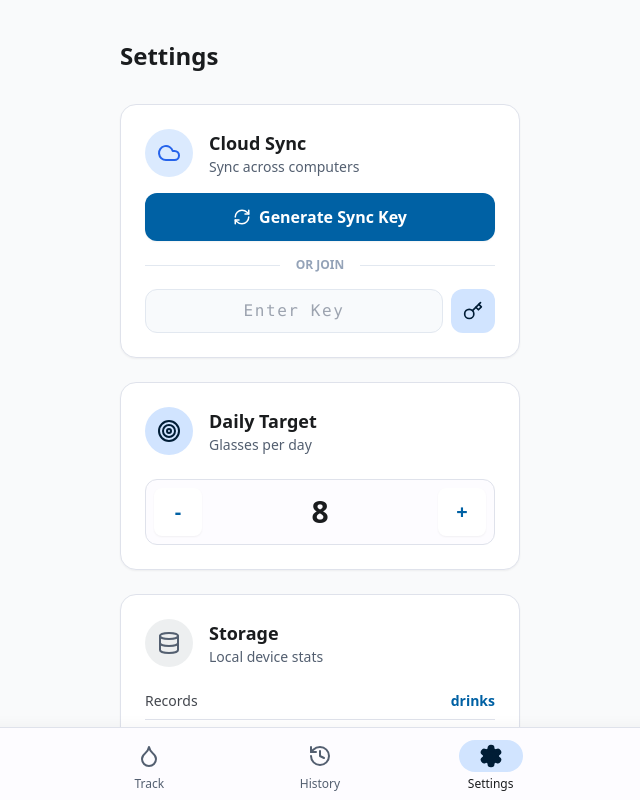
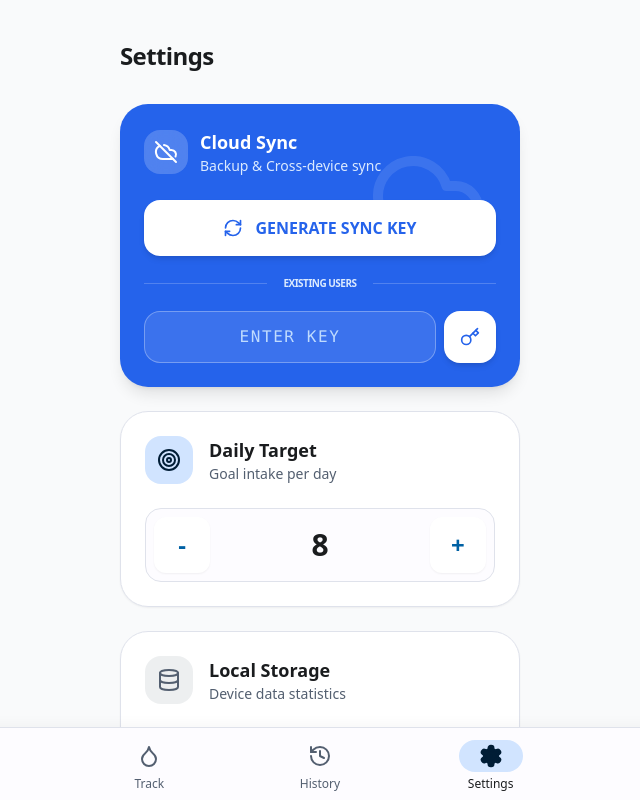
Before and after one commit to haris66/hydrotrack, a React (Vite) app: page / in a window 1280 px wide. Both pictures are taken after a click on the button "Settings". Shown: the whole page, without its empty margins (320-960 px from the left). Built offline with nearby package versions, Linux system fonts and the light colour scheme.

Commit message:
settings.tsx

```diff
--- a/pages/Settings.tsx
+++ b/pages/Settings.tsx
@@ -1,7 +1,8 @@
 import React, { useState, useEffect } from 'react';
-import { Target, Info, Download, Smartphone, Check, Share, MoreVertical, Database, Trash2, Cloud, RefreshCw, Key, Copy } from 'lucide-react';
+import { Target, Info, Download, Smartphone, Check, Share, MoreVertical, Database, Trash2, Cloud, RefreshCw, Key, Copy, CloudOff, AlertCircle, Clock } from 'lucide-react';
 import { clearAllData } from '../utils/storage';
 import { generateSyncId } from '../utils/sync';
+import { SyncLog } from '../types';
 
 interface SettingsProps {
   target: number;
@@ -9,9 +10,13 @@ interface SettingsProps {
   totalRecords: number;
   syncId: string | null;
   onSetSyncId: (id: string | null) => void;
+  syncLogs: SyncLog[];
+  onClearLogs: () => void;
 }
 
-export const SettingsPage: React.FC<SettingsProps> = ({ target, setTarget, totalRecords, syncId, onSetSyncId }) => {
+export const SettingsPage: React.FC<SettingsProps> = ({
+  target, setTarget, totalRecords, syncId, onSetSyncId, syncLogs, onClearLogs
+}) => {
   const [deferredPrompt, setDeferredPrompt] = useState<any>(null);
   const [isInstalled, setIsInstalled] = useState(false);
   const [isIOS, setIsIOS] = useState(false);
@@ -50,7 +55,7 @@ export const SettingsPage: React.FC<SettingsProps> = ({ target, setTarget, total
   };
 
   const handleClearData = () => {
-    if (window.confirm("Are you sure? This will delete local and cloud links.")) {
+    if (window.confirm("Are you sure? This will delete local progress AND disable cloud sync.")) {
       clearAllData();
     }
   };
@@ -61,10 +66,10 @@ export const SettingsPage: React.FC<SettingsProps> = ({ target, setTarget, total
   };
 
   const handleJoinSync = () => {
-    if (inputSyncId.length < 4) return;
-    onSetSyncId(inputSyncId.toUpperCase());
+    if (inputSyncId.trim().length < 4) return;
+    onSetSyncId(inputSyncId.trim().toUpperCase());
     setInputSyncId('');
-    window.location.reload(); // Force reload to pull new cloud data
+    setTimeout(() => window.location.reload(), 500);
   };
 
   const copyToClipboard = () => {
@@ -75,71 +80,110 @@ export const SettingsPage: React.FC<SettingsProps> = ({ target, setTarget, total
     }
   };
 
+  const formatTime = (ts: number) => {
+    return new Date(ts).toLocaleTimeString([], { hour: '2-digit', minute: '2-digit', second: '2-digit' });
+  };
+
   return (
     <div className="h-full pt-10 px-6 max-w-md mx-auto w-full overflow-y-auto pb-24 no-scrollbar">
-      <h2 className="text-2xl font-bold text-md3-onSurface mb-8">Settings</h2>
+      <h2 className="text-2xl font-bold text-md3-onSurface mb-8 tracking-tight">Settings</h2>
 
       {/* Cloud Sync Section */}
-      <div className="bg-white rounded-2xl p-6 shadow-sm border border-md3-surfaceVariant mb-6">
-        <div className="flex items-center gap-4 mb-4">
-          <div className="p-3 bg-blue-100 text-blue-600 rounded-full">
-            <Cloud size={24} />
+      <div className="bg-blue-600 rounded-[28px] p-6 shadow-lg mb-6 text-white relative overflow-hidden">
+        <div className="absolute top-0 right-0 p-8 opacity-10 pointer-events-none">
+          <Cloud size={120} />
+        </div>
+
+        <div className="flex items-center gap-3 mb-6 relative z-10">
+          <div className="p-2.5 bg-white/20 rounded-2xl backdrop-blur-md">
+            {syncId ? <Cloud size={24} /> : <CloudOff size={24} />}
           </div>
           <div>
-            <h3 className="text-lg font-semibold text-md3-onSurface">Cloud Sync</h3>
-            <p className="text-sm text-md3-secondary">Sync across computers</p>
+            <h3 className="text-lg font-bold">Cloud Sync</h3>
+            <p className="text-sm text-blue-100">Backup & Cross-device sync</p>
           </div>
         </div>
 
         {syncId ? (
-          <div className="space-y-4">
-            <div className="bg-slate-50 p-4 rounded-xl border border-slate-200">
-              <p className="text-xs text-slate-500 uppercase font-bold mb-1 tracking-wider">Your Sync Key</p>
+          <div className="space-y-4 relative z-10">
+            <div className="bg-white/10 backdrop-blur-md p-4 rounded-2xl border border-white/20">
+              <p className="text-[10px] text-blue-100 uppercase font-black mb-1 tracking-widest">Your Private Sync Key</p>
               <div className="flex items-center justify-between">
-                <span className="text-2xl font-mono font-black text-md3-primary tracking-widest">{syncId}</span>
+                <span className="text-3xl font-mono font-black tracking-widest">{syncId}</span>
                 <button
                   onClick={copyToClipboard}
-                  className="p-2 hover:bg-slate-200 rounded-lg transition-colors text-slate-500"
+                  className="p-3 bg-white/20 hover:bg-white/30 rounded-xl transition-all active:scale-90"
                 >
-                  {copyFeedback ? <Check size={20} className="text-green-500" /> : <Copy size={20} />}
+                  {copyFeedback ? <Check size={20} /> : <Copy size={20} />}
                 </button>
               </div>
-              <p className="text-[10px] text-slate-400 mt-2 leading-tight">
-                Enter this key on another device to share your progress.
-              </p>
             </div>
+
+            {/* Sync History List */}
+            <div className="bg-white/10 backdrop-blur-md rounded-2xl overflow-hidden border border-white/20">
+              <div className="px-4 py-3 border-b border-white/10 flex justify-between items-center bg-white/5">
+                <span className="text-[10px] uppercase font-black tracking-widest text-blue-100 flex items-center gap-2">
+                  <Clock size={12} /> Sync History
+                </span>
+                {syncLogs.length > 0 && (
+                  <button onClick={onClearLogs} className="text-[10px] font-black uppercase tracking-tighter hover:underline">Clear</button>
+                )}
+              </div>
+              <div className="max-h-32 overflow-y-auto p-2 space-y-2 no-scrollbar">
+                {syncLogs.length === 0 ? (
+                  <div className="py-4 text-center text-xs text-blue-200 italic">No operations yet</div>
+                ) : (
+                  syncLogs.map(log => (
+                    <div key={log.id} className="flex gap-2 p-2 rounded-lg bg-white/5 border border-white/5">
+                      <div className="mt-0.5">
+                        {log.status === 'success' ? <Check size={12} className="text-green-300" /> :
+                         log.status === 'error' ? <AlertCircle size={12} className="text-red-300" /> :
+                         <Info size={12} className="text-blue-200" />}
+                      </div>
+                      <div className="flex-1">
+                        <p className="text-[10px] font-bold leading-tight">{log.message}</p>
+                        <p className="text-[8px] opacity-60 font-mono mt-0.5">{formatTime(log.timestamp)}</p>
+                      </div>
+                    </div>
+                  ))
+                )}
+              </div>
+            </div>
+
             <button
               onClick={() => onSetSyncId(null)}
-              className="w-full py-2 text-xs text-red-500 font-semibold uppercase tracking-widest"
+              className="w-full py-2.5 text-xs text-blue-100 font-bold uppercase tracking-widest hover:text-white transition-colors"
             >
-              Disable Sync
+              Disable Sync & Remove Key
             </button>
           </div>
         ) : (
-          <div className="space-y-4">
+          <div className="space-y-5 relative z-10">
             <button
               onClick={handleCreateSync}
-              className="w-full flex items-center justify-center gap-2 bg-md3-primary text-white py-3 rounded-xl font-bold shadow-sm"
+              className="w-full flex items-center justify-center gap-3 bg-white text-blue-600 py-4 rounded-2xl font-black shadow-md active:scale-95 transition-all"
             >
-              <RefreshCw size={18} />
-              Generate Sync Key
+              <RefreshCw size={20} />
+              GENERATE SYNC KEY
             </button>
-            <div className="relative flex items-center">
-              <div className="flex-grow border-t border-slate-200"></div>
-              <span className="flex-shrink mx-4 text-xs text-slate-400 font-bold uppercase">or join</span>
-              <div className="flex-grow border-t border-slate-200"></div>
+
+            <div className="flex items-center gap-4">
+              <div className="h-[1px] flex-1 bg-white/20"></div>
+              <span className="text-[10px] font-black uppercase text-blue-100 tracking-tighter">Existing users</span>
+              <div className="h-[1px] flex-1 bg-white/20"></div>
             </div>
+
             <div className="flex gap-2">
               <input
                 type="text"
-                placeholder="Enter Key"
+                placeholder="ENTER KEY"
                 value={inputSyncId}
-                onChange={(e) => setInputSyncId(e.target.value.toUpperCase())}
-                className="flex-1 bg-slate-50 border border-slate-200 rounded-xl px-4 font-mono text-center tracking-widest"
+                onChange={(e) => setInputSyncId(e.target.value)}
+                className="flex-1 bg-white/10 border border-white/30 rounded-2xl px-4 py-3 font-mono text-center tracking-widest placeholder:text-blue-200 focus:outline-none focus:bg-white/20"
               />
               <button
                 onClick={handleJoinSync}
-                className="bg-md3-primaryContainer text-md3-onPrimaryContainer p-3 rounded-xl font-bold"
+                className="bg-white text-blue-600 p-4 rounded-2xl font-bold shadow-md active:scale-90 transition-all"
               >
                 <Key size={20} />
               </button>
@@ -149,28 +193,28 @@ export const SettingsPage: React.FC<SettingsProps> = ({ target, setTarget, total
       </div>
 
       {/* Daily Target Section */}
-      <div className="bg-white rounded-2xl p-6 shadow-sm border border-md3-surfaceVariant mb-6">
+      <div className="bg-white rounded-[28px] p-6 shadow-sm border border-md3-surfaceVariant mb-6">
         <div className="flex items-center gap-4 mb-6">
-          <div className="p-3 bg-md3-primaryContainer rounded-full text-md3-onPrimaryContainer">
+          <div className="p-3 bg-md3-primaryContainer rounded-2xl text-md3-onPrimaryContainer">
             <Target size={24} />
           </div>
           <div>
-            <h3 className="text-lg font-semibold text-md3-onSurface">Daily Target</h3>
-            <p className="text-sm text-md3-secondary">Glasses per day</p>
+            <h3 className="text-lg font-bold text-md3-onSurface">Daily Target</h3>
+            <p className="text-sm text-md3-secondary">Goal intake per day</p>
           </div>
         </div>
 
-        <div className="flex items-center justify-between bg-md3-surface rounded-xl p-2 border border-md3-surfaceVariant">
+        <div className="flex items-center justify-between bg-md3-surface rounded-2xl p-2 border border-md3-surfaceVariant">
           <button
             onClick={() => setTarget(Math.max(1, target - 1))}
-            className="w-12 h-12 flex items-center justify-center bg-white rounded-lg shadow-sm text-md3-primary transition-colors font-bold text-xl"
+            className="w-14 h-14 flex items-center justify-center bg-white rounded-xl shadow-sm text-md3-primary transition-all active:scale-90 font-black text-2xl"
           >
             -
           </button>
           <span className="text-3xl font-black text-md3-onSurface">{target}</span>
           <button
             onClick={() => setTarget(target + 1)}
-            className="w-12 h-12 flex items-center justify-center bg-white rounded-lg shadow-sm text-md3-primary transition-colors font-bold text-xl"
+            className="w-14 h-14 flex items-center justify-center bg-white rounded-xl shadow-sm text-md3-primary transition-all active:scale-90 font-black text-2xl"
           >
             +
           </button>
@@ -178,84 +222,84 @@ export const SettingsPage: React.FC<SettingsProps> = ({ target, setTarget, total
       </div>
 
       {/* Data Management Section */}
-      <div className="bg-white rounded-2xl p-6 shadow-sm border border-md3-surfaceVariant mb-6">
+      <div className="bg-white rounded-[28px] p-6 shadow-sm border border-md3-surfaceVariant mb-6">
         <div className="flex items-center gap-4 mb-4">
-          <div className="p-3 bg-md3-secondary/10 rounded-full text-md3-secondary">
+          <div className="p-3 bg-md3-secondary/10 rounded-2xl text-md3-secondary">
             <Database size={24} />
           </div>
           <div>
-            <h3 className="text-lg font-semibold text-md3-onSurface">Storage</h3>
-            <p className="text-sm text-md3-secondary">Local device stats</p>
+            <h3 className="text-lg font-bold text-md3-onSurface">Local Storage</h3>
+            <p className="text-sm text-md3-secondary">Device data statistics</p>
           </div>
         </div>
 
         <div className="space-y-4">
           <div className="flex justify-between items-center py-2 border-b border-md3-surfaceVariant">
-            <span className="text-sm text-md3-onSurfaceVariant font-medium">Records</span>
-            <span className="text-sm font-bold text-md3-primary">{totalRecords} drinks</span>
+            <span className="text-sm text-md3-onSurfaceVariant font-bold">Local Records</span>
+            <span className="text-sm font-black text-md3-primary">{totalRecords} drinks</span>
           </div>
           <button
             onClick={handleClearData}
-            className="w-full flex items-center justify-center gap-2 text-red-600 bg-red-50 py-3 rounded-xl text-sm font-semibold hover:bg-red-100 transition-colors"
+            className="w-full flex items-center justify-center gap-2 text-red-600 bg-red-50 py-3 rounded-2xl text-sm font-bold hover:bg-red-100 transition-all active:scale-95"
           >
             <Trash2 size={16} />
-            Reset All Data
+            Reset All History
           </button>
         </div>
       </div>
 
       {/* PWA Install Section */}
-      <div className={`bg-white rounded-2xl p-6 shadow-sm border border-md3-surfaceVariant mb-6 ${isPreviewEnv && !isInstalled ? 'opacity-75 grayscale-[0.3]' : ''}`}>
+      <div className={`bg-white rounded-[28px] p-6 shadow-sm border border-md3-surfaceVariant mb-6 ${isPreviewEnv && !isInstalled ? 'opacity-70 grayscale-[0.2]' : ''}`}>
         <div className="flex items-center gap-4 mb-4">
-          <div className={`p-3 rounded-full ${isInstalled ? 'bg-green-100 text-green-600' : 'bg-md3-primaryContainer text-md3-onPrimaryContainer'}`}>
+          <div className={`p-3 rounded-2xl ${isInstalled ? 'bg-green-100 text-green-600' : 'bg-md3-primaryContainer text-md3-onPrimaryContainer'}`}>
             <Smartphone size={24} />
           </div>
           <div>
-            <h3 className="text-lg font-semibold text-md3-onSurface">App Install</h3>
+            <h3 className="text-lg font-bold text-md3-onSurface">Native Experience</h3>
             <p className="text-sm text-md3-secondary">
-              {isInstalled ? 'Installed' : 'Add to Home Screen'}
+              {isInstalled ? 'App is installed' : 'Install for offline use'}
             </p>
           </div>
         </div>
 
         {isInstalled ? (
-           <div className="flex items-center gap-2 text-green-600 bg-green-50 p-3 rounded-xl">
-              <Check size={20} />
-              <span className="font-medium text-sm">Native Mode Active</span>
+           <div className="flex items-center gap-3 text-green-600 bg-green-50 p-4 rounded-2xl">
+              <Check size={20} strokeWidth={3} />
+              <span className="font-bold text-sm uppercase tracking-tight">System Optimized</span>
            </div>
         ) : deferredPrompt ? (
           <button
             onClick={handleInstallClick}
-            className="w-full flex items-center justify-center gap-2 bg-md3-primary text-md3-onPrimary py-3 px-4 rounded-xl font-semibold shadow-lg hover:brightness-110 active:scale-95 transition-all"
+            className="w-full flex items-center justify-center gap-2 bg-md3-primary text-md3-onPrimary py-4 px-4 rounded-2xl font-black shadow-lg hover:brightness-110 active:scale-95 transition-all"
           >
             <Download size={20} />
-            Install App
+            INSTALL ON DEVICE
           </button>
         ) : (
-          <div className="bg-md3-surface p-4 rounded-xl border border-md3-surfaceVariant text-sm text-md3-onSurfaceVariant">
-            <p className="mb-2 font-bold text-md3-onSurface">Manual Install:</p>
+          <div className="bg-md3-surface p-4 rounded-2xl border border-md3-surfaceVariant text-sm text-md3-onSurfaceVariant">
+            <p className="mb-2 font-bold text-md3-onSurface">How to Install:</p>
             {isIOS ? (
               <div className="flex items-start gap-3">
-                <Share size={20} className="text-blue-500 mt-0.5" />
-                <span>Tap <span className="font-semibold">Share</span> then <span className="font-semibold">Add to Home Screen</span>.</span>
+                <Share size={20} className="text-blue-500 mt-0.5 shrink-0" />
+                <span>Tap <span className="font-black text-md3-primary">Share</span> then scroll to <span className="font-black text-md3-primary">Add to Home Screen</span>.</span>
               </div>
             ) : (
               <div className="flex items-start gap-3">
-                <MoreVertical size={20} className="text-md3-secondary mt-0.5" />
-                <span>Open browser menu (⋮) and select <span className="font-semibold">Add to Home Screen</span>.</span>
+                <MoreVertical size={20} className="text-md3-secondary mt-0.5 shrink-0" />
+                <span>Open <span className="font-black text-md3-primary">Menu</span> (3 dots) and select <span className="font-black text-md3-primary">Install App</span>.</span>
               </div>
             )}
           </div>
         )}
       </div>
 
-      <div className="bg-md3-primaryContainer/30 rounded-2xl p-6 border border-md3-primaryContainer">
-        <div className="flex gap-3">
+      <div className="bg-md3-primaryContainer/20 rounded-[28px] p-6 border border-md3-primaryContainer mb-4">
+        <div className="flex gap-4">
           <Info className="text-md3-primary shrink-0" size={24} />
           <div>
-            <h4 className="font-semibold text-md3-onPrimaryContainer mb-1">How Sync Works</h4>
-            <p className="text-sm text-md3-onSurfaceVariant leading-relaxed">
-              Your data is encrypted and saved to a cloud bin. Use your Sync Key to load your data on a laptop, tablet, or another phone.
+            <h4 className="font-bold text-md3-onPrimaryContainer mb-1 uppercase text-xs tracking-widest">About Sync</h4>
+            <p className="text-xs text-md3-onSurfaceVariant leading-relaxed opacity-80">
+              Cloud Sync encrypts your drink logs and targets. Sync ID keys are unique to you and should be kept private.
             </p>
           </div>
         </div>
```
